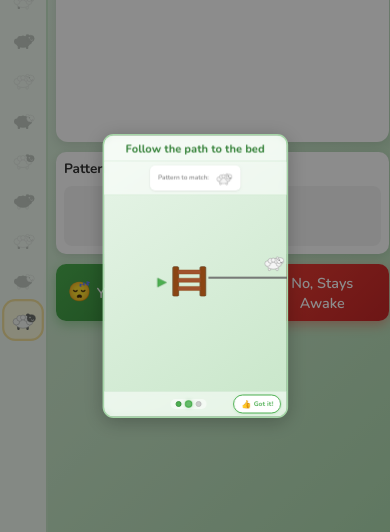
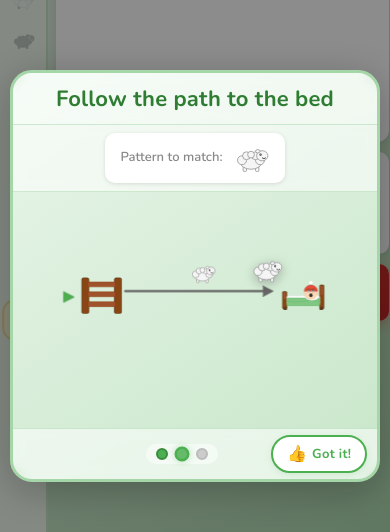
Before and after one commit to rigbye2004/finite-automa-baaaa, a React (Vite) app: page / in a window 390 px wide. Both pictures are taken after a click on the button 195 px from the left and 356 px from the top of the page. Shown: the part 146-678 px from the top of the page. Built offline with nearby package versions, Linux system fonts and the light colour scheme; the HTML template or start-up script is replaced by a standard one; a web font is replaced by a local one.

Commit message:
Work on responsiveness

```diff
--- a/src/AcceptRejectLevel.css
+++ b/src/AcceptRejectLevel.css
@@ -784,6 +784,31 @@
   .answer-btn {
     flex: 1;
   }
+
+  /* On mobile the layout is stacked, so don't compact the question card
+     when the result section appears — there's plenty of vertical space to scroll */
+  .result-section ~ .question-card .test-pattern img,
+  .sidebar:has(.result-section) .question-card .test-pattern img {
+    width: var(--sheep-img-md, 44px);
+    height: var(--sheep-img-md, 44px);
+  }
+
+  .sidebar:has(.result-section) .question-card {
+    padding: 12px;
+  }
+
+  .sidebar:has(.result-section) .test-pattern {
+    padding: 10px;
+    gap: 6px;
+  }
+
+  .sidebar:has(.result-section) .pattern-sheep {
+    gap: 6px;
+  }
+
+  .sidebar:has(.result-section) .pattern-sheep .arrow {
+    font-size: 24px;
+  }
 }
 
 /* Small tablet / large phone */
--- a/src/BuildLevel.css
+++ b/src/BuildLevel.css
@@ -947,6 +947,12 @@
 
 /* Tablet */
 @media (max-width: 768px) {
+  /* Shrink sheep images inside edge labels so they don't dominate the graph */
+  .build-level .edge-label img {
+    width: 52px !important;
+    height: 52px !important;
+  }
+
   .build-level .sheep-panel {
     width: 62px;
     min-width: 62px;
@@ -1025,6 +1031,11 @@
 
 /* Phone */
 @media (max-width: 500px) {
+  .build-level .edge-label img {
+    width: 40px !important;
+    height: 40px !important;
+  }
+
   .build-level .sheep-panel {
     width: 48px;
     min-width: 48px;
@@ -1056,9 +1067,9 @@
   }
 
   .build-level .graph-area {
-    min-height: 180px;
-    height: 28vh;
-    max-height: 260px;
+    min-height: 200px;
+    height: 35vh;
+    max-height: 320px;
     border-radius: 12px;
   }
 
--- a/src/DragLevel.css
+++ b/src/DragLevel.css
@@ -676,6 +676,12 @@ body {
 
 /* Small tablet / large phone */
 @media (max-width: 768px) {
+  /* Shrink sheep images inside edge labels so they don't dominate the graph */
+  .edge-label img {
+    width: 52px !important;
+    height: 52px !important;
+  }
+
   .sheep-panel {
     width: 62px;
     min-width: 62px;
@@ -740,6 +746,11 @@ body {
 
 /* Phone */
 @media (max-width: 500px) {
+  .edge-label img {
+    width: 40px !important;
+    height: 40px !important;
+  }
+
   .sheep-panel {
     width: 48px;
     min-width: 48px;
@@ -771,9 +782,9 @@ body {
   }
 
   .graph-area {
-    min-height: 180px;
-    height: 28vh;
-    max-height: 260px;
+    min-height: 200px;
+    height: 35vh;
+    max-height: 320px;
   }
 
   .sheep-palette .sheep-item {
--- a/src/components/SheepPalette.css
+++ b/src/components/SheepPalette.css
@@ -62,7 +62,19 @@
 
 /* Mobile */
 @media (max-width: 768px) {
+  .sheep-palette {
+    margin-left: 0;
+    justify-content: center;
+  }
+
   .sheep-btn {
     padding: 6px;
   }
 }
+
+@media (max-width: 500px) {
+  .sheep-img {
+    width: var(--sheep-img-md, 56px);
+    height: var(--sheep-img-md, 56px);
+  }
+}
--- a/src/components/TutorialDemo.css
+++ b/src/components/TutorialDemo.css
@@ -115,11 +115,19 @@
   letter-spacing: 0.3px;
 }
 
-/* Responsive: shrink demo on small screens */
-@media (max-width: 700px) {
-  .demo-scene {
-    transform: scale(0.68);
-    transform-origin: center center;
+/* Responsive: shrink the inner animation to fit narrower screens.
+   We scale .demo-scene-inner (not the outer scene) so the layout box
+   and overflow clipping behave correctly. */
+
+/* ≤600px — large phones in landscape, smaller tablets */
+@media (max-width: 600px) {
+  .demo-scene-inner {
+    transform: scale(1.15);
+    margin-left: 16px;
+  }
+
+  .demo-anim-area {
+    height: 322px; /* 280 × 1.15 */
   }
 
   .demo-step-dot {
@@ -128,10 +136,15 @@
   }
 }
 
-@media (max-width: 480px) {
-  .demo-scene {
-    transform: scale(0.5);
-    transform-origin: center center;
+/* ≤500px — portrait phones */
+@media (max-width: 500px) {
+  .demo-scene-inner {
+    transform: scale(0.84);
+    margin-left: 8px;
+  }
+
+  .demo-anim-area {
+    height: 236px; /* 280 × 0.84 */
   }
 
   .demo-bottom-bar {
@@ -140,6 +153,18 @@
 
   .demo-bar-spacer {
     width: 70px;
+  }
+}
+
+/* ≤360px — very small phones */
+@media (max-width: 360px) {
+  .demo-scene-inner {
+    transform: scale(0.70);
+    margin-left: 4px;
+  }
+
+  .demo-anim-area {
+    height: 196px; /* 280 × 0.70 */
   }
 }
 
--- a/src/index.css
+++ b/src/index.css
@@ -14,13 +14,14 @@
   --sheep-img-sm: clamp(36px, 6vw, 56px);
   --sheep-img-md: clamp(44px, 8vw, 64px);
   --sheep-img-lg: clamp(50px, 10vw, 80px);
-  --sidebar-width: clamp(240px, 30vw, 400px);
+  --sidebar-width: clamp(180px, 30vw, 400px);
 }
 
 html, body, #root {
   height: 100%;
   margin: 0;
   padding: 0;
+  overflow-x: hidden;
 }
 
 button {
```
